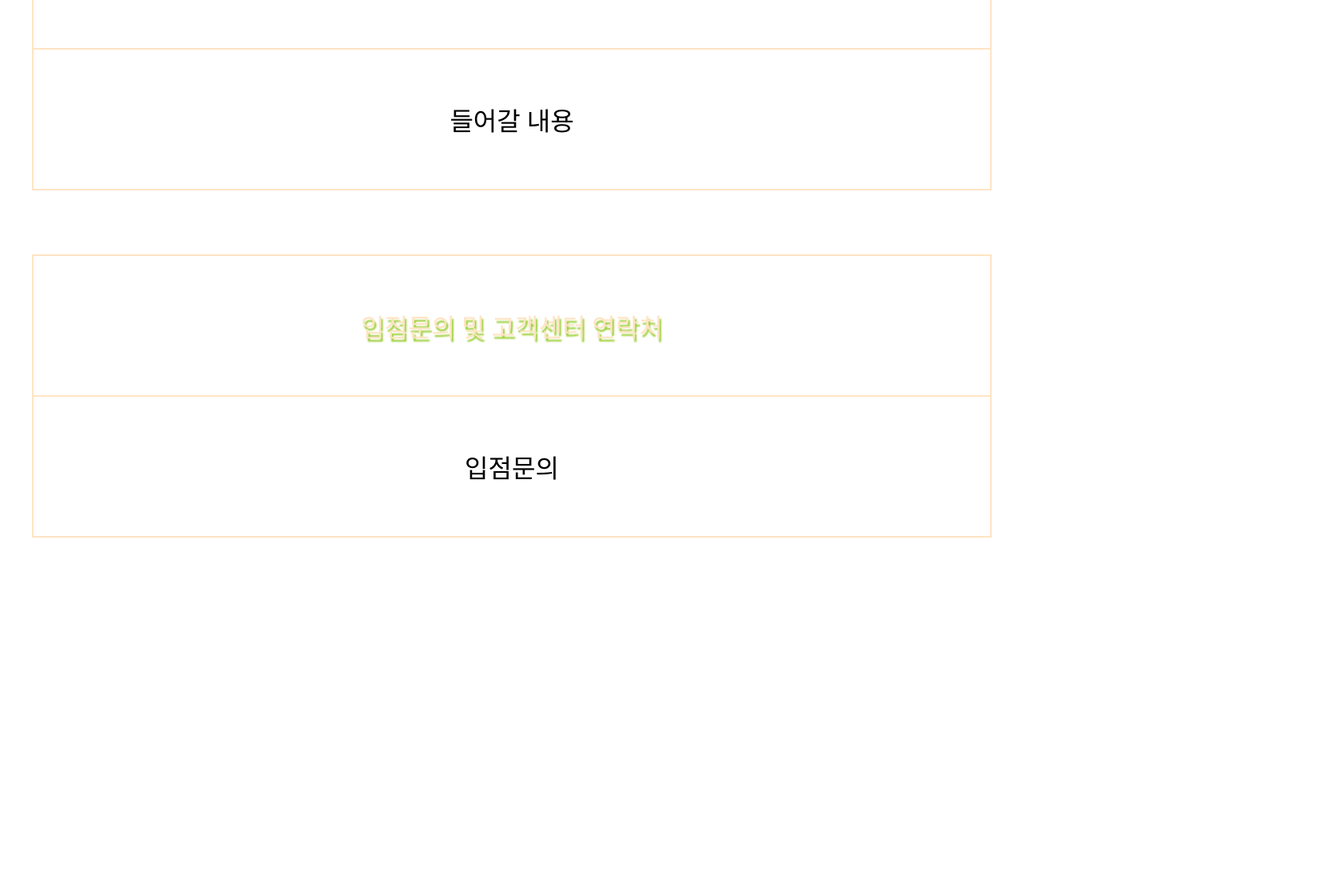
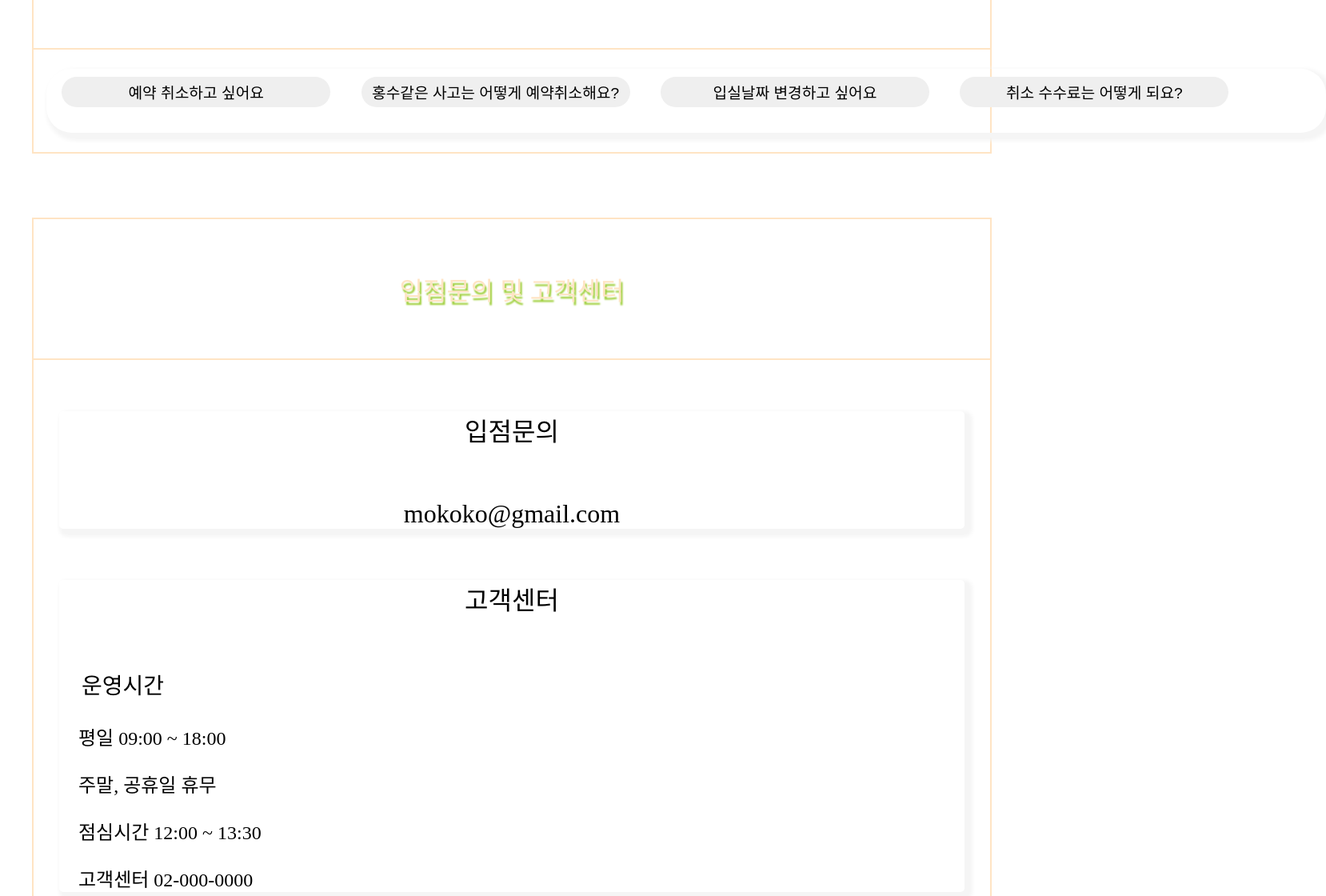
Before and after one commit to codestates/heulgbal_camping, a React (Create React App) app in the folder Client/: page / in a window 1280 px wide. Shown: the part 520-1640 px from the top of the page at 80% size, 1658 px wide, since content can reach past the window. Before the commit the page ends 1272 px from the top, so only its background shows below. Built offline with nearby package versions, Linux system fonts and the light colour scheme.

Commit message:
qna 페이지 수정본

```diff
--- a/Client/src/Component/Pages/QnAPage.css
+++ b/Client/src/Component/Pages/QnAPage.css
@@ -50,3 +50,53 @@
   margin-top: 2em;
   margin-bottom: 2em;
 }
+
+.qna-input-text {
+  border-radius: 5px;
+  box-shadow: 5px 5px 5px 5px whitesmoke  ;
+  margin: 2em;
+}
+
+.qna-input-text-1 {
+  margin: 1em;
+}
+
+.qna-input-text-2 {
+  font-size: 1.75em;
+  margin: 1em;
+}
+
+.qna-input-text-3 {
+  font-size: 1.5em;
+  margin: 1em;
+}
+
+.none {
+  display: none;
+}
+
+.block {
+  display: block;
+  margin: 1em ;
+  margin-top: 3em;
+  text-align: center;
+  font-size: 2em;
+}
+
+.qna-input-button {
+  width: 17.5em;
+  height: 2em;
+  font-size: 1.2em;
+  border: none;
+  margin: 0.5em 1em 0.5em;
+  border-radius: 2em;
+  float: left;
+}
+
+.qna-question-block1 {
+  height: 5em;
+  border-radius: 2em;
+  box-shadow: 5px 5px 5px 5px whitesmoke  ;
+  width: 100em;
+  margin: 1.5em 1em;
+}
--- a/Client/src/Component/Pages/QnAPage.js
+++ b/Client/src/Component/Pages/QnAPage.js
@@ -1,5 +1,5 @@
 //qna페이지
-import React from 'react';
+import React,{useState} from 'react';
 import './QnAPage.css'
 //import { BrowserRouter,Route,Routes } from 'react-router-dom';
 
@@ -7,6 +7,39 @@ const Main = () => {
 
   const mainClick = (e) => {
     window.location.href = "/"
+  }
+
+  const [isOpen1, isClosed1] = useState(false);
+  const [isOpen2, isClosed2] = useState(false);
+  const [isOpen3, isClosed3] = useState(false);
+  const [isOpen4, isClosed4] = useState(false);
+
+  const toggle1 =() => {
+    isClosed1(isOpen1 => !isOpen1);
+    isClosed2(isOpen2 => false);
+    isClosed3(isOpen3 => false);
+    isClosed4(isOpen4 => false);
+  }
+
+  const toggle2 =() => {
+    isClosed1(isOpen1 => false);
+    isClosed2(isOpen2 => !isOpen2);
+    isClosed3(isOpen3 => false);
+    isClosed4(isOpen4 => false);
+  }
+
+  const toggle3 =() => {
+    isClosed1(isOpen1 => false);
+    isClosed2(isOpen2 => false);
+    isClosed3(isOpen3 => !isOpen3);
+    isClosed4(isOpen4 => false);
+  }
+
+  const toggle4 =() => {
+    isClosed1(isOpen1 => false);
+    isClosed2(isOpen2 => false);
+    isClosed3(isOpen3 => false);
+    isClosed4(isOpen4 => !isOpen4);
   }
 
   return (
@@ -17,11 +50,41 @@ const Main = () => {
     </div>
     <div className='qna-area'>
       <div className='qna-text qna-shadow'>자주 묻는 질문</div>
-      <div className='qna-text qna-input'>들어갈 내용</div>
-    </div>
+        <div className='qna-question-block1'>
+          <button className='qna-input-button' onClick={()=>toggle1()}>예약 취소하고 싶어요</button>
+          <button className='qna-input-button' onClick={()=>toggle2()}>홍수같은 사고는 어떻게 예약취소해요?</button>
+          <button className='qna-input-button' onClick={()=>toggle3()}>입실날짜 변경하고 싶어요</button>
+          <button className='qna-input-button' onClick={()=>toggle4()}>취소 수수료는 어떻게 되요?</button>
+        </div>
+        <div className='qna-question-block'>
+          <div className={isOpen1 ? "block" : "none" }>마이페이지에서 취소하시면 됩니다</div>
+          <div className={isOpen2 ? "block" : "none" }>일반적인 호우는 문제 없지만 그런 문제는 직접 연락하셔야합니다</div>
+          <div className={isOpen3 ? "block" : "none" }>날짜를 변경하려면 취소한 뒤 변경하셔야합니다</div>
+          <div className={isOpen4 ? "block" : "none" }>수수료는 캠핑장에서 정합니다</div>
+        </div>
+      </div>
     <div className='qna-area'>
-      <div className='qna-text qna-shadow'>입점문의 및 고객센터 연락처</div>
-      <div className='qna-text qna-input'>입점문의</div>
+      <div className='qna-text qna-shadow'>입점문의 및 고객센터</div>
+      <div className='qna-input-text'>
+        <p className='qna-text qna-input '>입점문의</p>
+          <div className='qna-text'> mokoko@gmail.com</div>
+      </div>
+      <div className='qna-input-text'>
+        <p className='qna-text qna-input'>고객센터</p>
+        <div className='qna-input-text-2'>운영시간</div>
+        <div className='qna-input-text-3'>평일
+          <span> 09:00 ~ 18:00</span>
+        </div>
+        <div className='qna-input-text-3'>주말, 공휴일
+          <span> 휴무</span>
+        </div>
+        <div className='qna-input-text-3'>점심시간
+          <span> 12:00 ~ 13:30</span>
+        </div>
+        <div className='qna-input-text-3'>고객센터
+          <span> 02-000-0000</span>
+        </div>
+      </div>
     </div>
   </div>
   );
```
